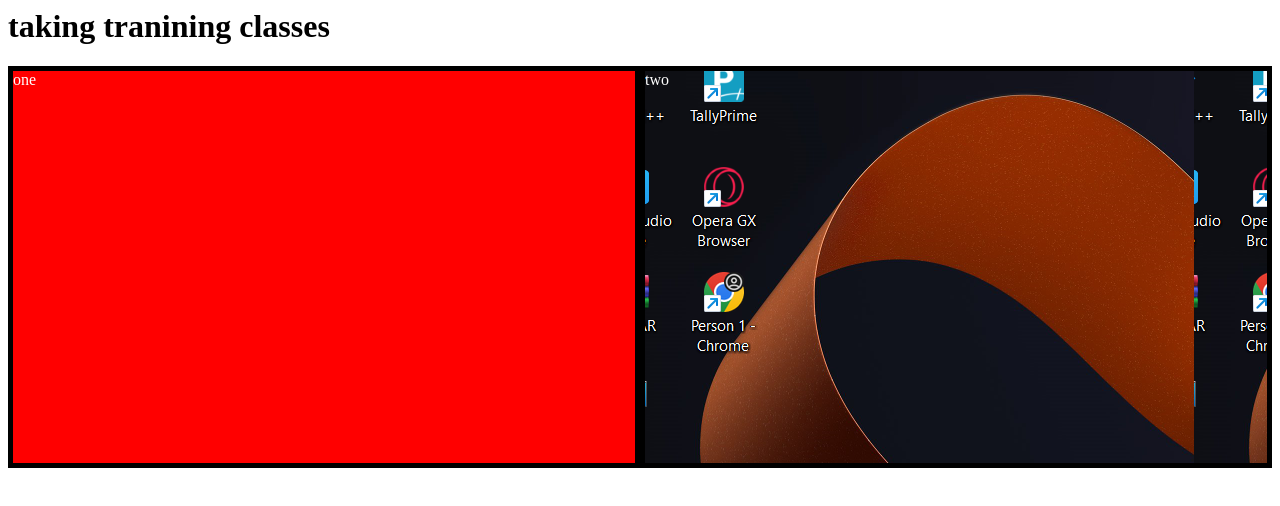
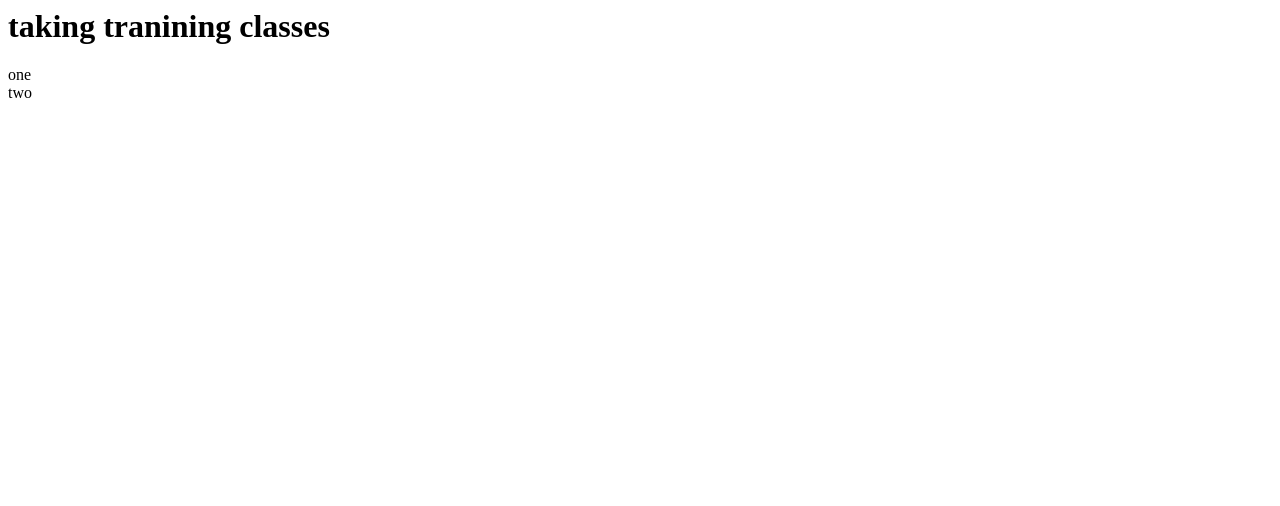
Before and after one commit to rahulpandit0041r-blip/project1, a plain HTML site: page index.html in a window 1280 px wide. Drawn offline with Linux system fonts and the light colour scheme.

Commit message:
Update style.css

```diff
--- a/css/style.css
+++ b/css/style.css
@@ -1,19 +1,4 @@
-.firstdiv{
-  display: flex;
-  height: 100%;
+.header{
+  width: 100%;
+  height: 200px;
 }
-.childdiv{
-width: 50%;
-height: 50%;
-color: white;
- background-color: red;
-  border: 5px solid black;
-
-}
-
-.childdiv:nth-of-type(2){
-background-image:url("../1.jpg");
-
-
-
-}
```
